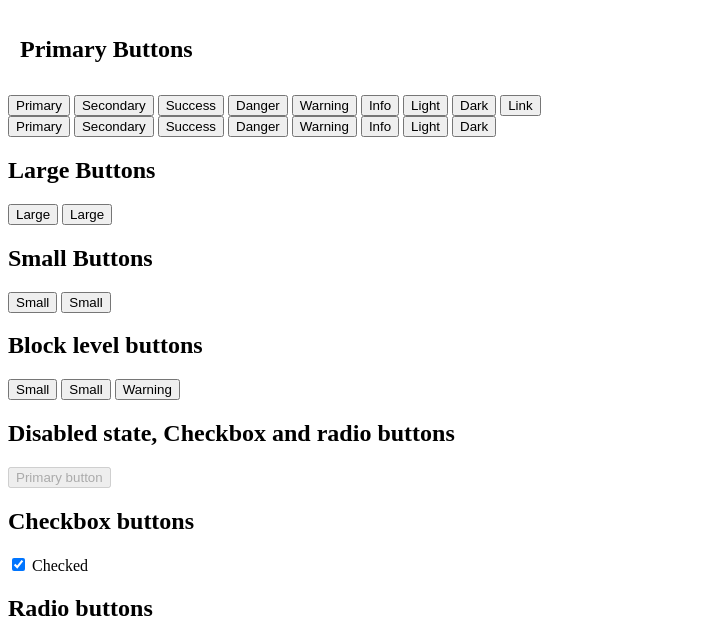
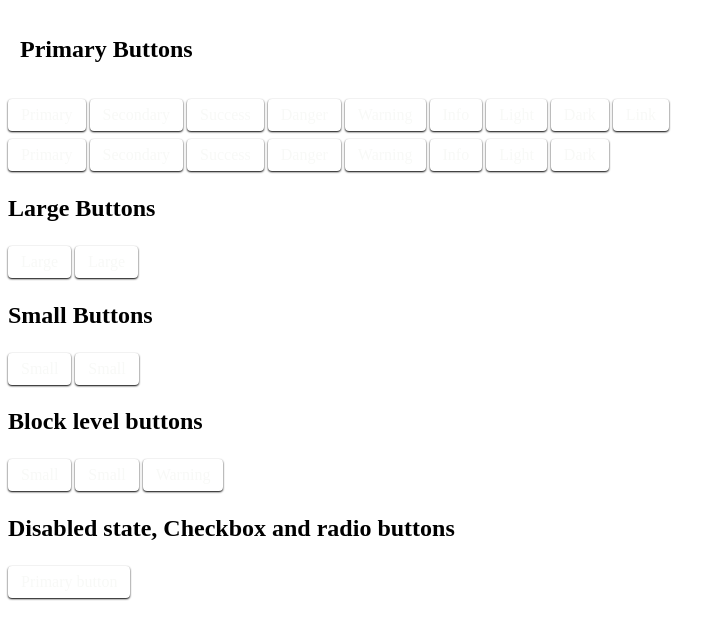
Before and after one commit to iromashko/sass, a website: page index.html in a window 1280 px wide. Shown: the part 145-771 px from the top of the page, without its empty margins (0-728 px from the left). Drawn offline with nearby package versions, Linux system fonts and the light colour scheme; files that its build step writes are made by us from their sources.

Commit message:
main btn class

```diff
--- a/sass/_01_comp_variables.scss
+++ b/sass/_01_comp_variables.scss
@@ -12,6 +12,7 @@ $btn-bg-secondary-c: $secondary-c;
 $btn-bg-success-c: $secondary-c;
 $btn-bg-danger-c: $danger-c;
 $btn-bg-warning-c: $warning-c;
+$btn-bg-light-c: $light-c;
 
 $NeonRed: #f40303;
 $NeonGreen: #03f423;
--- /dev/null
+++ b/sass/_03_comp_buttons.scss
@@ -0,0 +1,18 @@
+.btn {
+  margin: 0.25rem 0;
+  display: inline-block;
+  font-weight: 500;
+  color: $btn-bg-light-c;
+  font-family: inherit;
+  text-align: center;
+  font-size: 1rem;
+  vertical-align: middle;
+  cursor: pointer;
+  user-select: none;
+  background-color: transparent;
+  border: 1px solid transparent;
+  padding: 0.375rem 0.75rem;
+  border-radius: 0.25rem;
+  text-decoration: none;
+  box-shadow: 0 1px 2px #000000;
+}
--- a/sass/main.scss
+++ b/sass/main.scss
@@ -1,2 +1,3 @@
 @import '01_comp_variables.scss';
 @import '02_comp_typography.scss';
+@import '_03_comp_buttons.scss';
```
